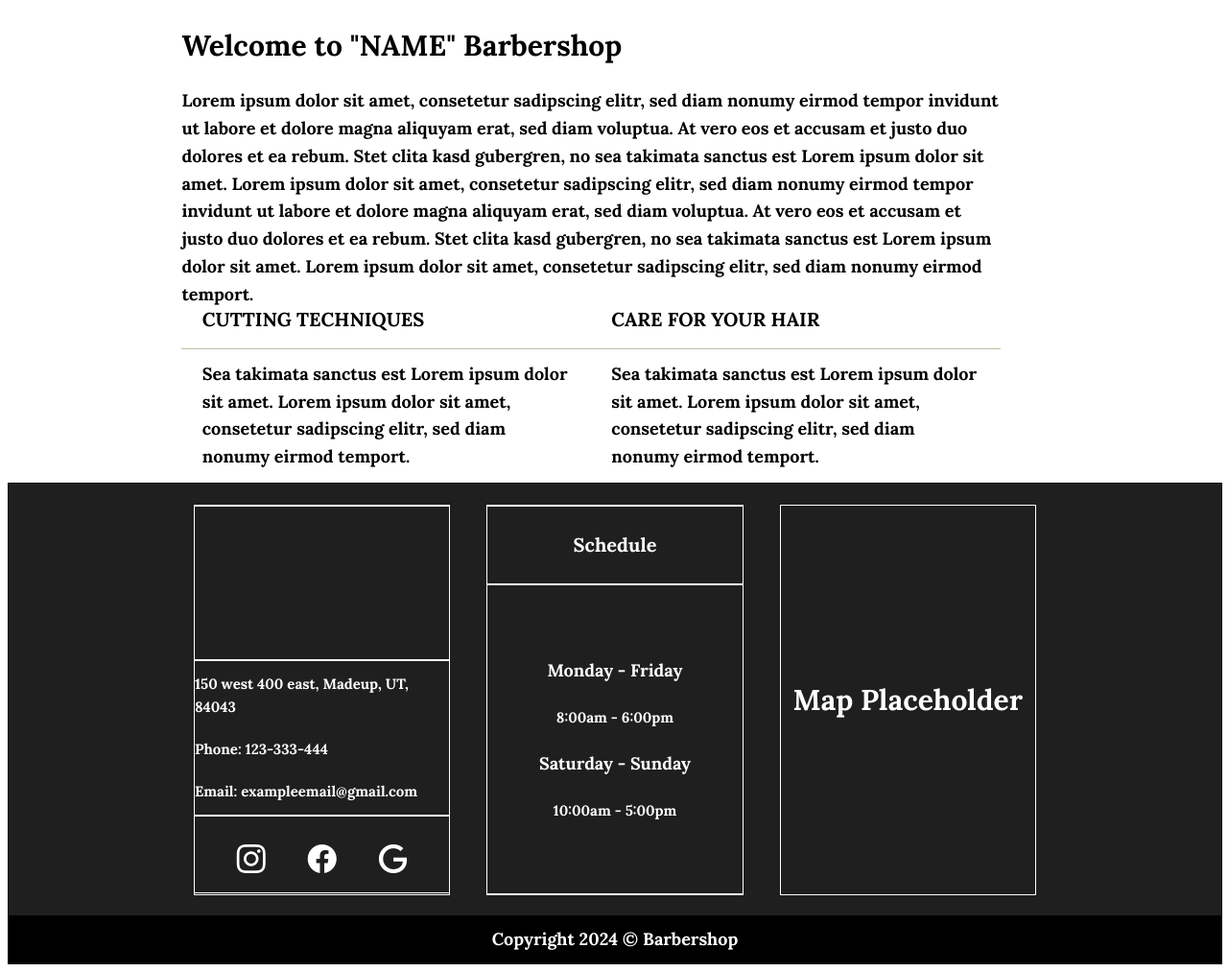
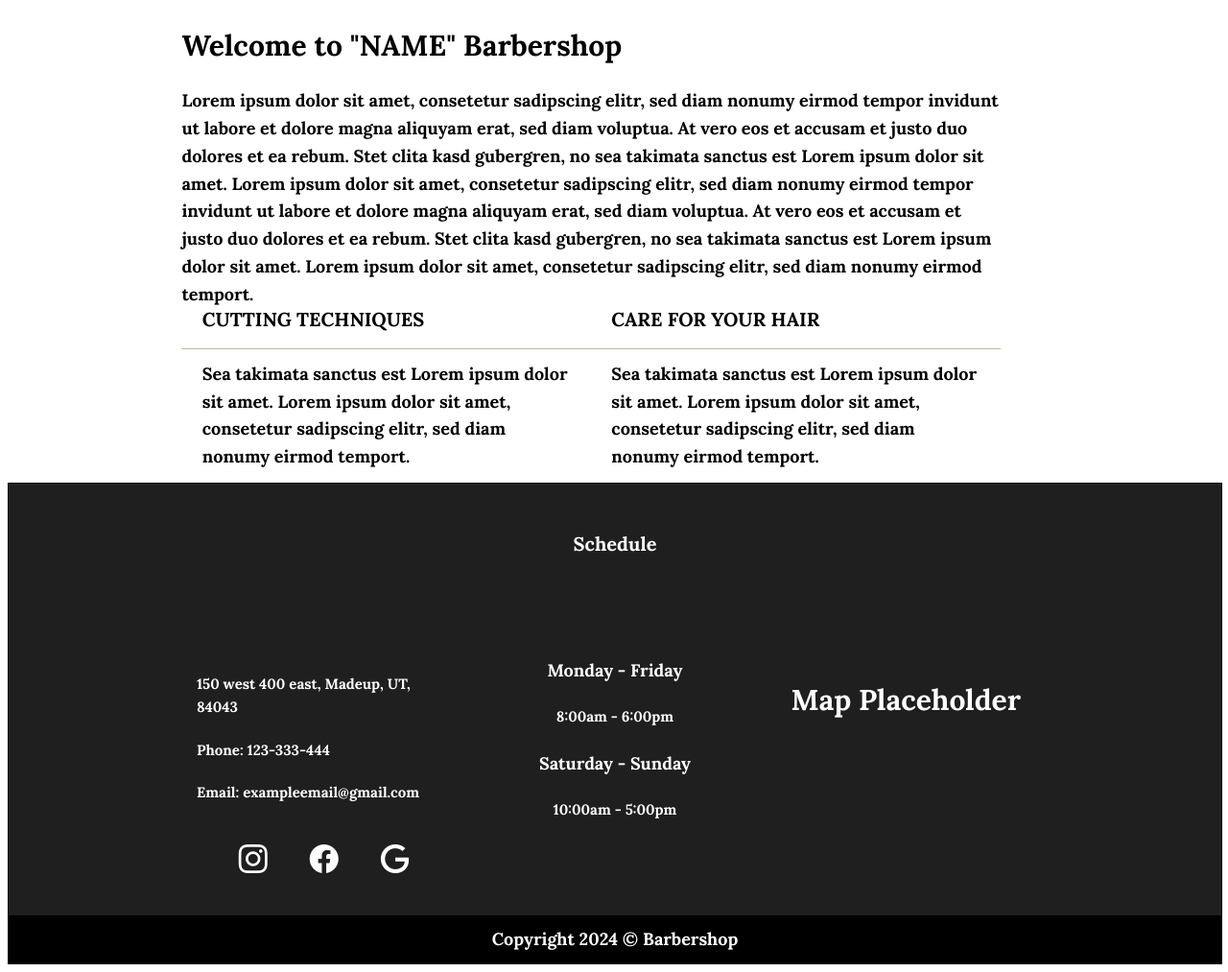
Before and after one commit to Braxtonking123/Barbershop, a plain HTML site: page index.html in a window 1280 px wide. Shown: the part 1285-2298 px from the top of the page at 96% size. Drawn offline with nearby package versions, Linux system fonts and the light colour scheme.

Commit message:
borders removal

```diff
--- a/styles.css
+++ b/styles.css
@@ -123,6 +123,7 @@ body {
                 font-size: 18px;
                 background-color: rgb(173, 170, 136);
                 border: 1px solid rgb(32, 32, 32);
+                cursor: pointer;
             }
 /* SECTION TWO */
 #section-two{
@@ -263,12 +264,10 @@ body {
             align-items: center;
             justify-content: center;
             flex-direction: column;
-            border: 1px solid white;
         }
             #bottom-logo-box{
                 width: 100%;
                 height: 40%;
-                border: 1px solid white;
             }
             #bottom-info-box{
                 width: 100%;
@@ -277,7 +276,6 @@ body {
                 align-items: start;
                 justify-content: center;
                 flex-direction: column;
-                border: 1px solid white;
             }
                 .shop-info{
                     font-size: 15px;
@@ -290,7 +288,6 @@ body {
                 align-items: center;
                 justify-content: space-evenly;
                 flex-direction: row;
-                border: 1px solid white;
             }
                 .bottom-socials{
                     width: 30px;
@@ -298,6 +295,7 @@ body {
                     color: white;
                     font-size: 30px;
                     transition: 1.1s;
+                    cursor: pointer;
                 }
                     .bottom-socials:hover{
                         transform: scale(1.1);
@@ -308,7 +306,6 @@ body {
                 display: flex;
                 align-items: center;
                 justify-content: center;
-                border: 1px solid white;
             }
                 #schedule-header{
                     font-size: 20px;
@@ -321,7 +318,6 @@ body {
                 align-items: center;
                 justify-content: center;
                 flex-direction: column;
-                border: 1px solid white;
             }
                 #mon-fri, #sat-sun{
                     font-size: 18px;
```
